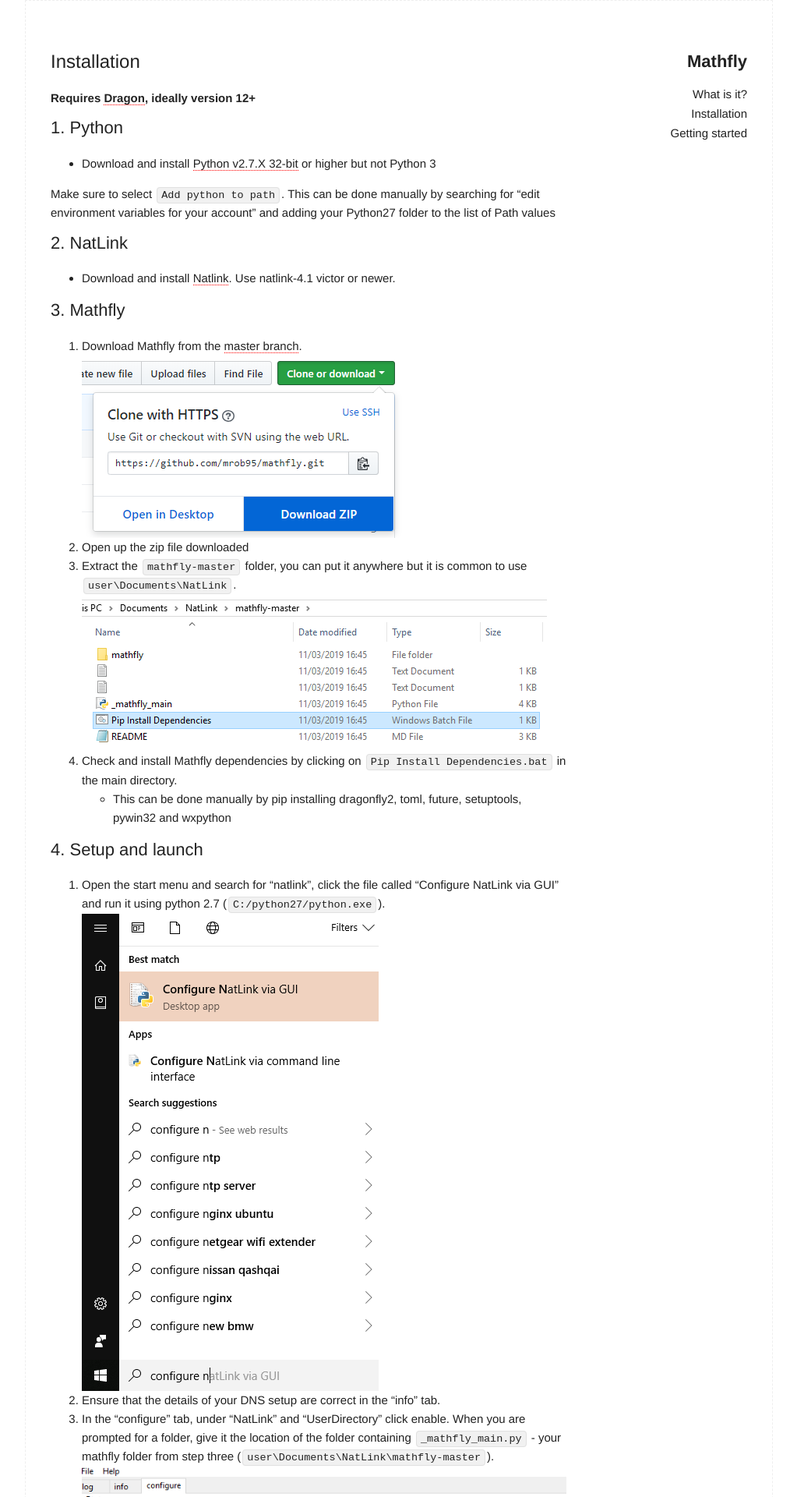
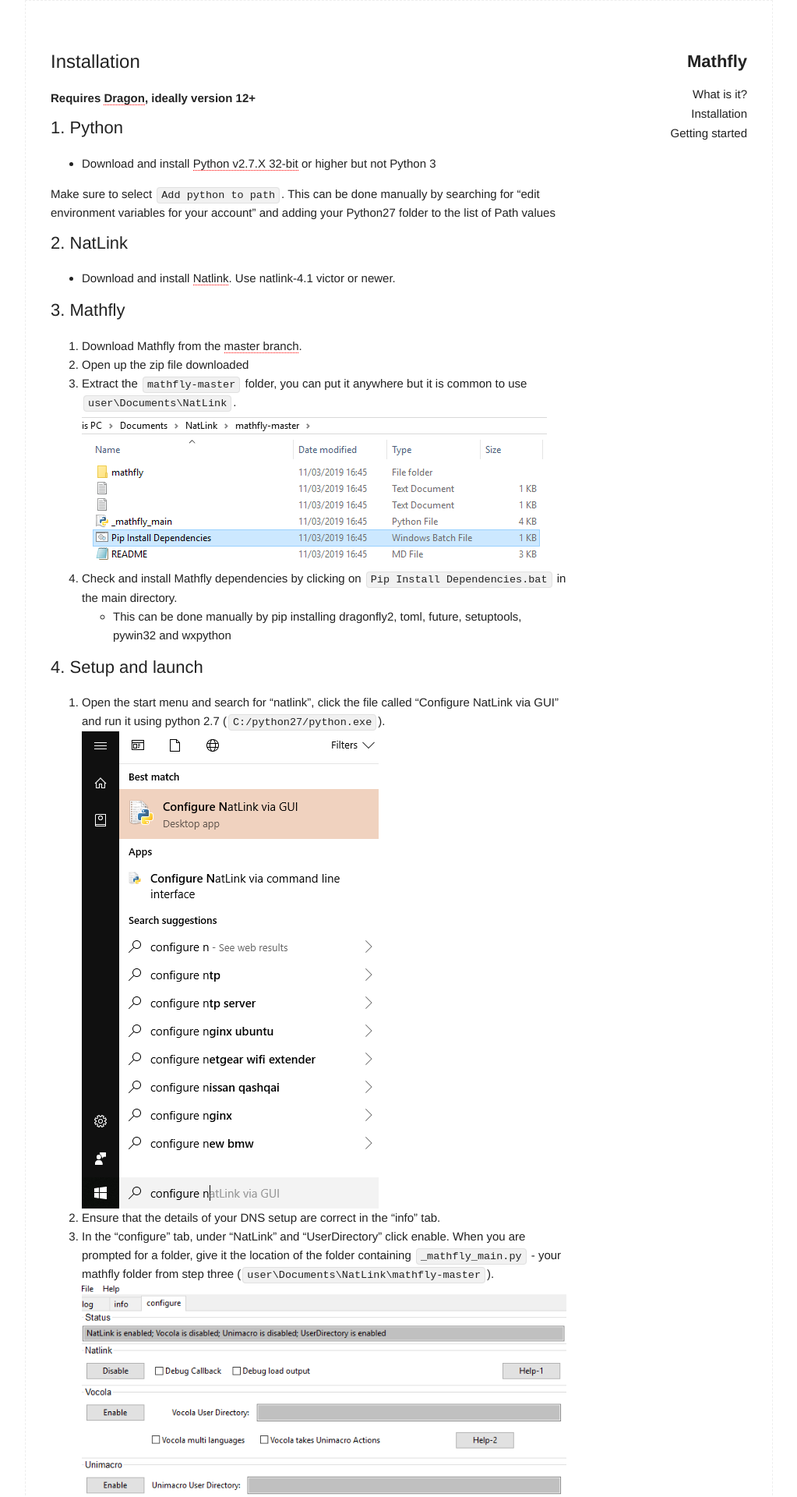
Before and after one commit to mirober/mathfly-site, a Jekyll site: the page built from installation.md, in a window 1280 px wide. Shown: the top 1920 px of the page at 78% size, without its empty margins (128-1151 px from the left). Built offline with Jekyll 4.4.1, drawn with Linux system fonts in a browser that asks for light colours.

Commit message:
Remove redundant image

```diff
--- a/installation.md
+++ b/installation.md
@@ -15,7 +15,7 @@ Make sure to select `Add python to path`. This can be done manually by searching
 
 ## 3. Mathfly
 1. Download Mathfly from the [master branch](https://github.com/mrob95/mathfly/archive/master.zip).
-    ![Download]({{ site.baseurl }}/images/download.png)
+    <!-- ![Download]({{ site.baseurl }}/images/download.png) -->
 2. Open up the zip file downloaded
 3. Extract the `mathfly-master` folder, you can put it anywhere but it is common to use `user\Documents\NatLink`.
     ![Directory]({{ site.baseurl }}/images/directory.png)
```
